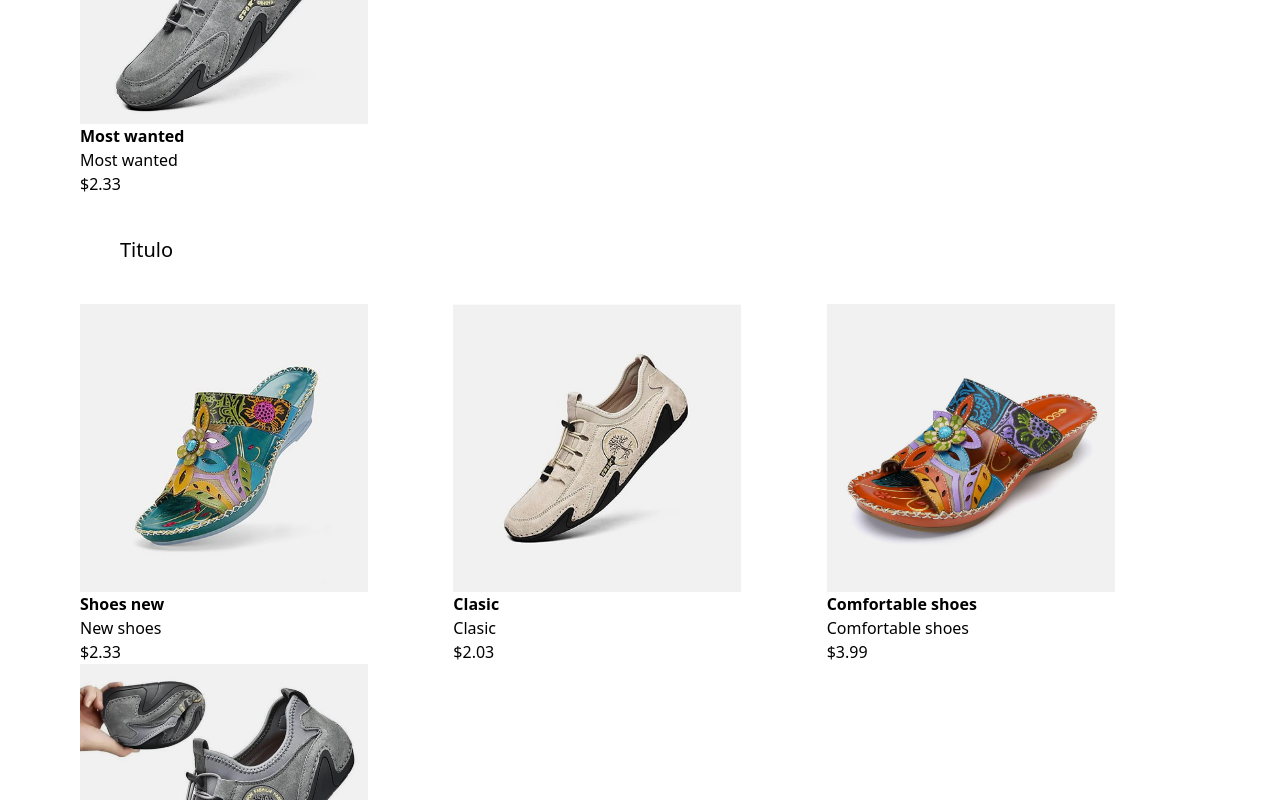
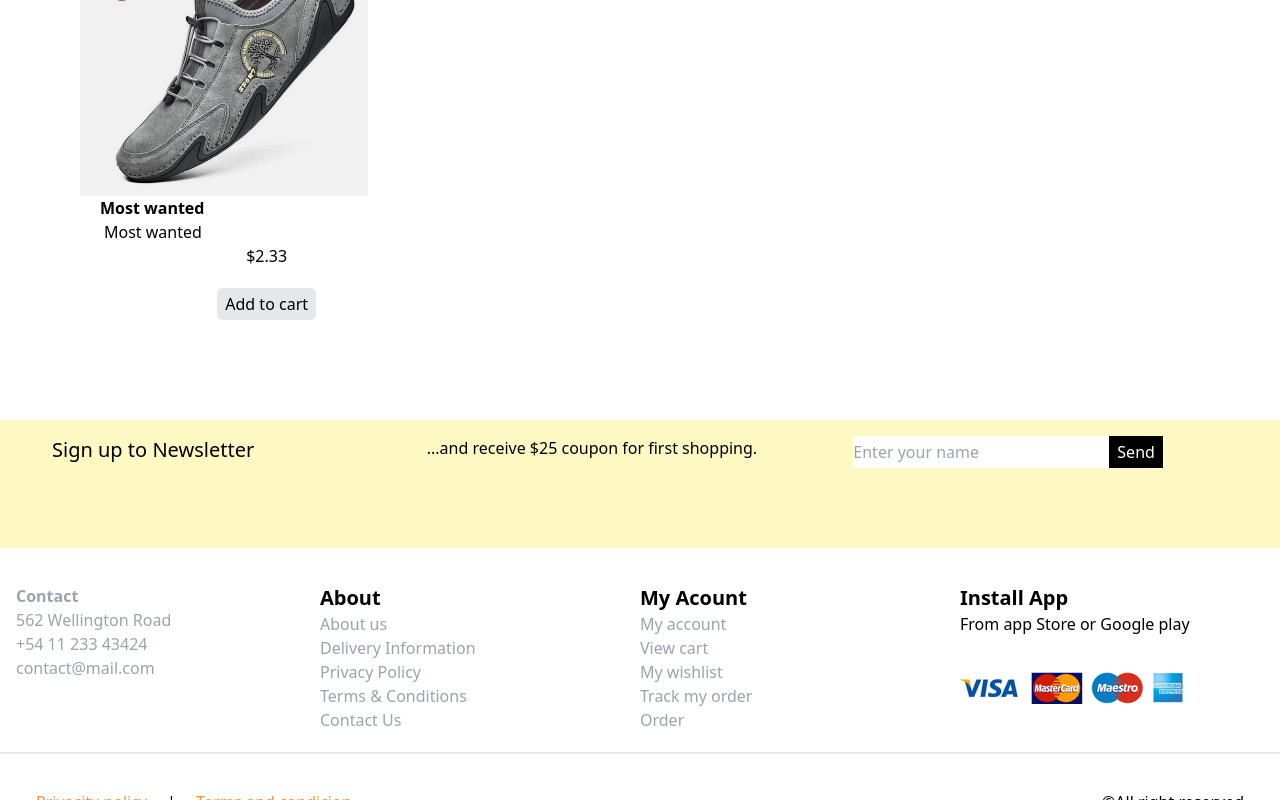
Before and after one commit to Githubmagali/clothes-shop, a Next.js app: page /shop in a window 1280 px wide. Shown: the part 840-1640 px from the top of the page. Built offline with nearby package versions, Linux system fonts and the light colour scheme.

Commit message:
add shop getItemQuantity

```diff
--- a/src/app/shop/page.jsx
+++ b/src/app/shop/page.jsx
@@ -1,6 +1,13 @@
+"use client"
+import { useState } from "react"
 import { CartItems } from "@/assets/cart"
+import { useCart } from "@/context/page"
 
 export default function Shop() {
+
+    const { cart, addToCart, removeFromCart, getItemQuantity } = useCart()
+
+
 
     return (
         <>
@@ -8,36 +15,35 @@ export default function Shop() {
                 <h1 className="p-10 text-xl">Women's</h1>
                 <div className="grid grid-cols-3  justify-center">
                     {CartItems.map((item, index) => (
-                        <div className="grid-col-1">
-                            <div className="" key={index}>
+                       <div key={index} className={`flex grid grid-cols-1 ${item.soldOut ? "filter grayscale opacity-80 text-center" : ""}`}
+                       > <div className="" key={index}>
                                 <img src={item.img} className="w-72 object-cover" />
                             </div>
-                            <p className="font-bold">{item.name}</p>
-                            <p>{item.description}</p>
-                            <p>${item.price}</p>
+                            <p className="font-bold pl-5">{item.name}</p>
+                            <p className="pl-6">{item.description}</p>
+                            <p className="text-center">${item.price}</p>
+                            {getItemQuantity(item.id) > 0 ? (
+                            <div className="flex p-10 gap-x-9">
+                                <div>
+                            <button onClick={()=>addToCart(item)} className="bg-gray-400 py-1 px-2 rounded-md hover:bg-gray-600">+</button>
+                            </div>
+                            <p>{getItemQuantity(item.id)}</p>
+                            <button onClick={()=>removeFromCart(item.id)}className="bg-gray-200 py-1 px-2 rounded-md hover:bg-gray-400">-</button>
+                            </div>
+                            ) :(
+                                <div className="p-5 flex justify-center">
+                            <button disabled={item.soldOut}
+                            onClick={()=>addToCart(item)}
+
+                            className="bg-gray-200 py-1 px-2 rounded-md hover:bg-gray-400"> {item.soldOut ? 'Sold Out' : 'Add to cart'}</button>
+                            </div>
+                            )}
 
                         </div>
                     ))}
 
+                </div>
 
-                </div>
-                <h1 className="p-10 text-xl">Titulo</h1>
-                <div className="grid grid-cols-3  justify-center">
-
-                    {CartItems.map((item, index) => (
-                        <div className="grid-col-1">
-                            <div className="" key={index}>
-                                <img src={item.img} className="w-72 object-cover" />
-                            </div>
-                            <p className="font-bold">{item.name}</p>
-                            <p>{item.description}</p>
-                            <p>${item.price}</p>
-
-                        </div>
-                    ))}
-
-
-                </div>
 
             </div>
 
--- a/src/context/page.jsx
+++ b/src/context/page.jsx
@@ -16,7 +16,7 @@ export const CartProvider = ({ children }) => {
 
     const getItemQuantity = (itemId) => {
         const item = cart.find((cartItem) => cartItem.id === itemId)
-        return item ? item.getItemQuantity : 0;
+        return item ? item.quantity : 0;
     };
 
     const addToCart = (item) => {
@@ -28,7 +28,7 @@ export const CartProvider = ({ children }) => {
                     cartItem.id === item.id
                         ? { ...cartItem, quantity: cartItem.quantity + 1 }
                         : cartItem
-                )
+                );
             } else {
                 return [...prevCart, { ...item, quantity: 1 }]
             }
@@ -74,5 +74,7 @@ export const CartProvider = ({ children }) => {
         </CartContext.Provider>
     )
 
-
 }
+export const useCart = () => {
+    return useContext(CartContext);
+  };
```
